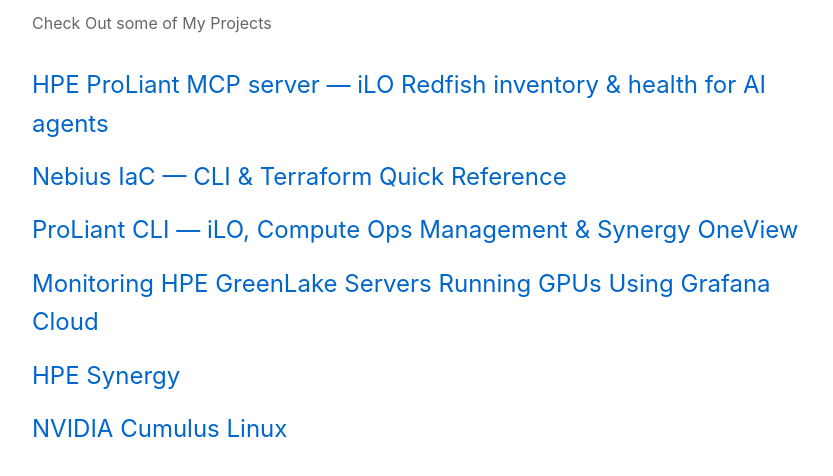
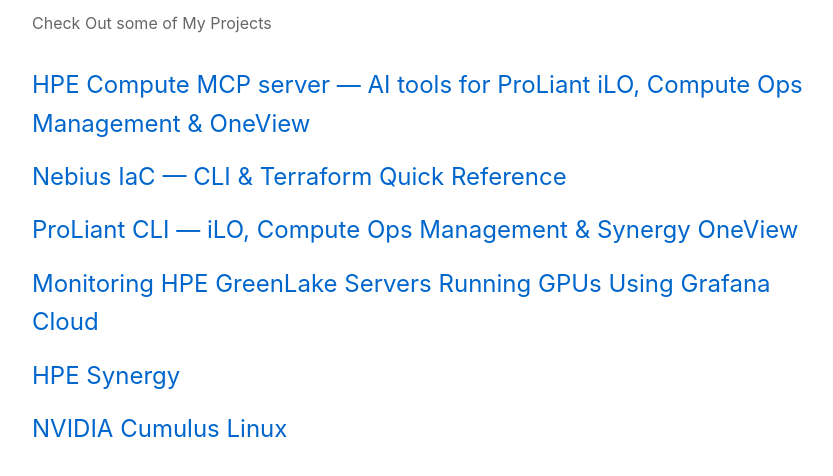
Before and after one commit to hjma29/hjma29.github.io, a plain HTML site: page index.html in a window 1280 px wide. Shown: the part 158-634 px from the top of the page, without its empty margins (208-1041 px from the left). Drawn offline with Linux system fonts and the light colour scheme.

Commit message:
Point MCP link to hpe-compute-mcp (iLO, COM, OneView)
Co-authored-by: Copilot <223556219+Copilot@users.noreply.github.com>

```diff
--- a/index.html
+++ b/index.html
@@ -4,7 +4,7 @@
     <meta charset="UTF-8">
     <meta name="viewport" content="width=device-width, initial-scale=1.0">
     <title>Hongjun Ma - My Technical Projects</title>
-    <meta name="description" content="Technical projects by Hongjun Ma: HPE ProLiant MCP server, ProLiant CLI, Nebius IaC, HPE Synergy, NVIDIA Cumulus Linux.">
+    <meta name="description" content="Technical projects by Hongjun Ma: HPE Compute MCP server (iLO, Compute Ops Management, OneView), ProLiant CLI, Nebius IaC, HPE Synergy, NVIDIA Cumulus Linux.">
 
     <!-- Google tag (gtag.js) -->
     <script async src="https://www.googletagmanager.com/gtag/js?id=G-4PSC5ZE631"></script>
@@ -67,7 +67,7 @@
     <p>Check Out some of My Projects</p>
 
     <ul>
-        <li><a href="https://github.com/hjma29/hpe-proliant-mcp">HPE ProLiant MCP server — iLO Redfish inventory &amp; health for AI agents</a></li>
+        <li><a href="https://github.com/hjma29/hpe-compute-mcp">HPE Compute MCP server — AI tools for ProLiant iLO, Compute Ops Management &amp; OneView</a></li>
         <li><a href="/nebius-iac/">Nebius IaC — CLI &amp; Terraform Quick Reference</a></li>
         <li><a href="/proliant-cli/">ProLiant CLI — iLO, Compute Ops Management &amp; Synergy OneView</a></li>
         <li><a href="/grafana-hpe/">Monitoring HPE GreenLake Servers Running GPUs Using Grafana Cloud</a></li>
```
